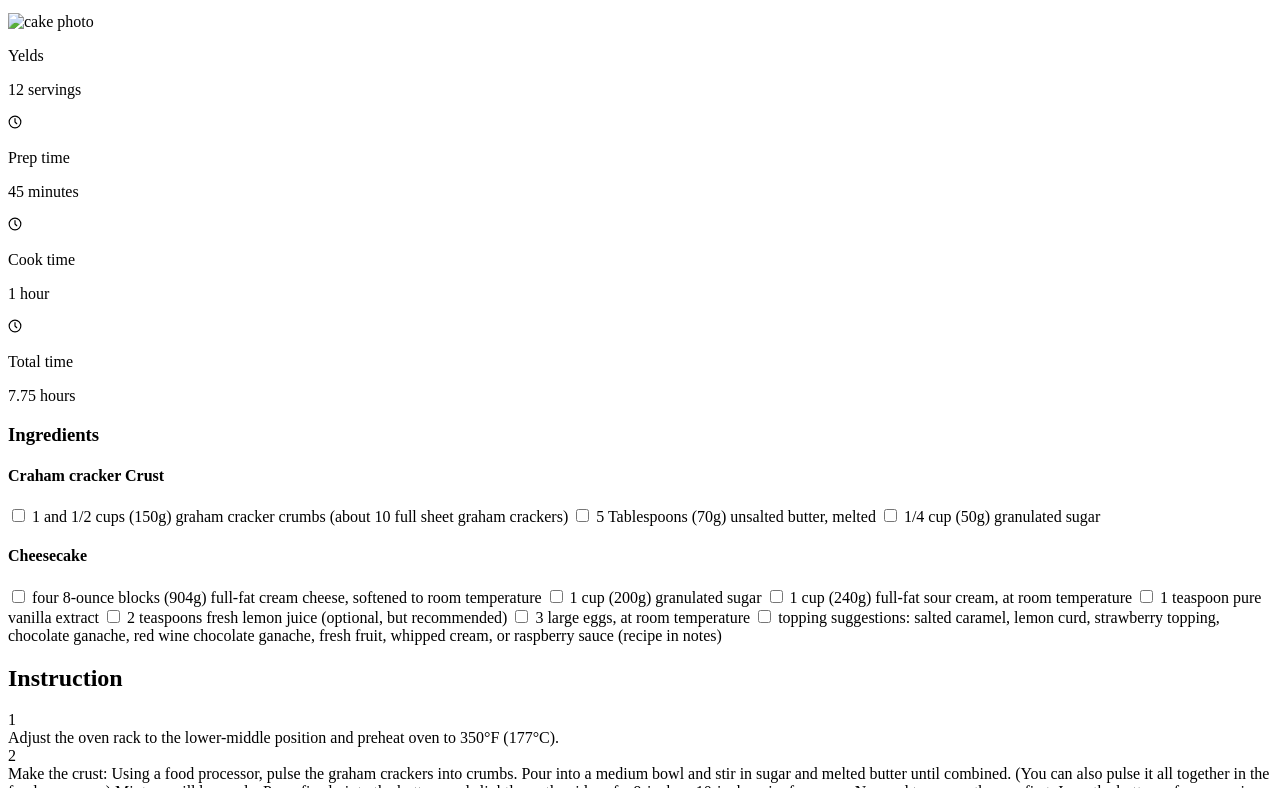
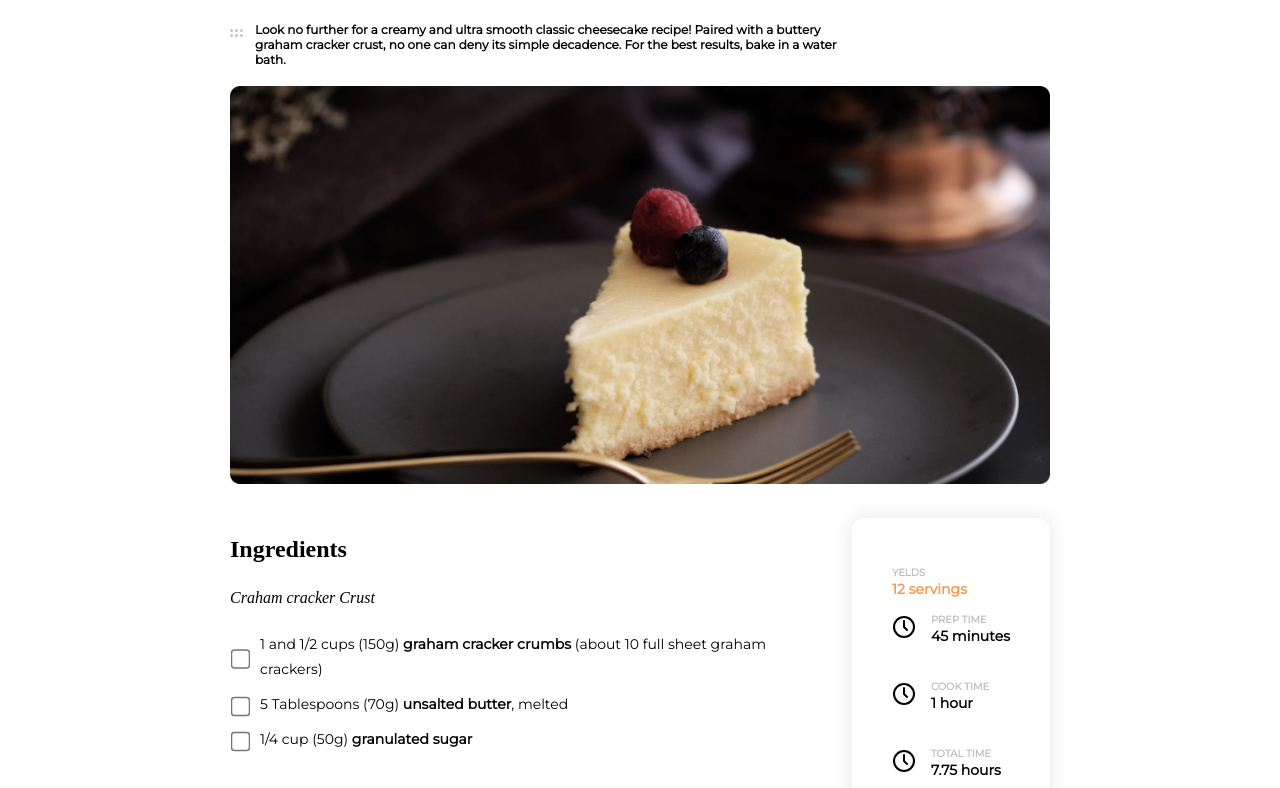
Before and after one commit to tsalapovaMaria/recipeBlog, a plain HTML site: page index.html in a window 1280 px wide. Shown: the part 122-910 px from the top of the page. Drawn offline with Linux system fonts and the light colour scheme; the site is published under a folder, as on GitHub Pages, so addresses that start at the root find nothing.

Commit message:
remove slashes from links

```diff
--- a/index.html
+++ b/index.html
@@ -12,7 +12,7 @@
     <link href="https://fonts.googleapis.com/css2?family=Montserrat:ital,wght@0,400;1,300&display=swap"
         rel="stylesheet">
 
-    <link rel="stylesheet" href="/style.css">
+    <link rel="stylesheet" href="style.css">
 </head>
 
 <body>
@@ -37,7 +37,7 @@
             </p>
         </div>
         <div class="cake-result-img">
-            <img src="/recipe-page-master/photo1.png" alt="cake photo">
+            <img src="recipe-page-master/photo1.png" alt="cake photo">
         </div>
 
         <div class="time-serving-information">
```
